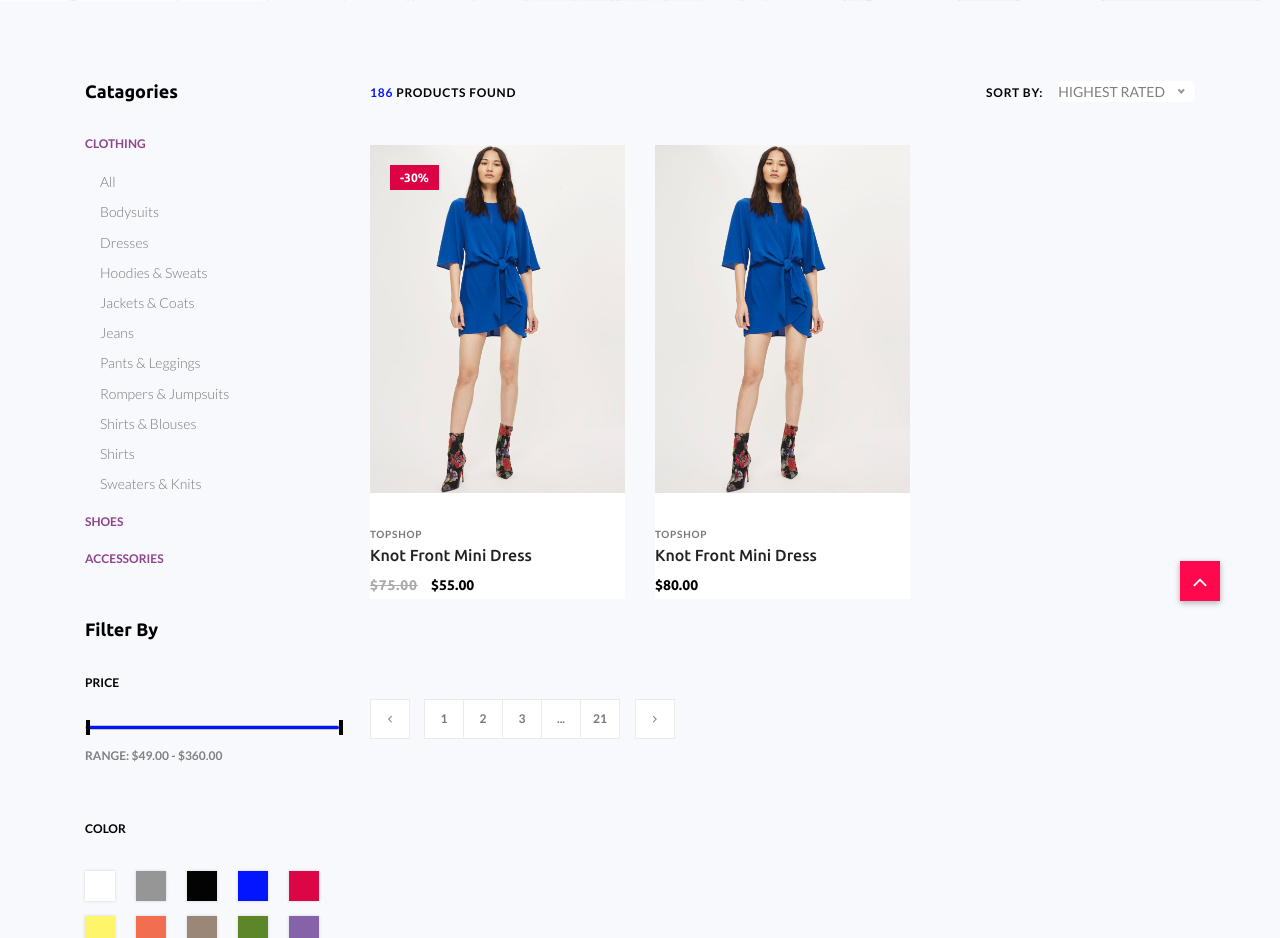
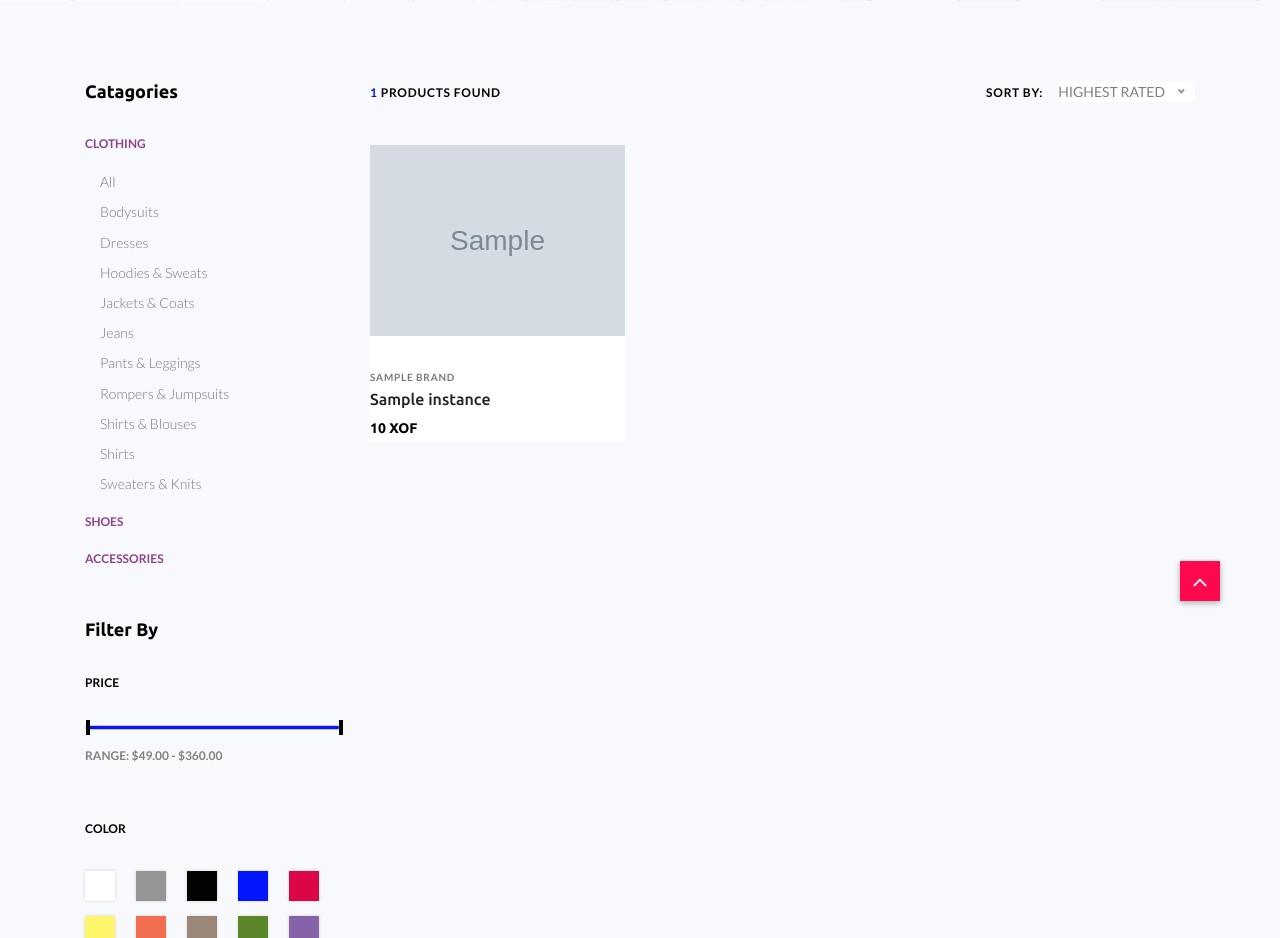
Before and after one commit to FranckyPopo/mechant_chop, a Django app: template shop/templates/shop/pages/shop.html in a window 1280 px wide. Shown: the part 139-1077 px from the top of the page. Run offline with Django 4.2, Linux system fonts and the light colour scheme; tables that the repository leaves empty hold one stand-in row (values such as "Sample post"); the template is opened without the code that fills it: values that come from a table or form of the project are taken from there, most other values are stand-ins (such as "Sample title", 1, 10 or a date in 2020); grey boxes marked "Sample" are stand-in pictures; parts of the project's set-up code (start-up, migrations or seed data) failed here and were passed over; some libraries are stand-ins or nearby versions; some web fonts are replaced.

Commit message:
Création du systéme de pagination

```diff
--- a/shop/templates/shop/pages/shop.html
+++ b/shop/templates/shop/pages/shop.html
@@ -150,7 +150,7 @@
                                 <div class="product-topbar d-flex align-items-center justify-content-between">
                                     <!-- Total Products -->
                                     <div class="total-products">
-                                        <p><span>186</span> products found</p>
+                                        <p><span>{{ page_obj.object_list|length }}</span> products found</p>
                                     </div>
                                     <!-- Sorting -->
                                     <div class="product-sorting d-flex">
@@ -170,89 +170,117 @@
                         </div>
 
                         <div class="row">
+
+                            {% for instance in page_obj %}
                                 <!-- Single Product -->
                                 <div class="col-12 col-sm-6 col-lg-4">
                                     <div class="single-product-wrapper">
                                         <!-- Product Image -->
                                         <div class="product-img">
-                                        <img src="{% static 'shop/img/product-img/product-1.jpg' %}" alt="">
+                                            <img src="{{ instance.first_photo.url }}" alt="">
                                             <!-- Hover Thumb -->
-                                        <img class="hover-img" src="{% static 'shop/img/product-img/product-1.jpg' %}" alt="">
-
+                                            <img class="hover-img" src="{{ instance.second_photo.url }}" alt="">
                                             <!-- Product Badge -->
+                                            {% if instance.is_promotion %}
                                                 <div class="product-badge offer-badge">
-                                            <span>-30%</span>
+                                                    <span>-{{ instance.get_price_promotion.reduction }}{{ instance.get_price_promotion.symbole }}</span>
                                                 </div>
+                                            {% endif %}
                                             <!-- Favourite -->
-                                        <div class="product-favourite">
+                                            {% if user.is_authenticated %}
+                                                <div
+                                                    hx-trigger="click"
+                                                    hx-post="{% url 'shop_favourite' instance.pk %}"
+                                                    hx-swap="none"
+                                                    class="product-favourite">
+                                                    {% if instance in user.likes.all %}
+                                                        <a href="#" class="favme fa fa-heart active"></a>
+                                                    {% else %}
                                                         <a href="#" class="favme fa fa-heart"></a>
+                                                    {% endif %}
                                                 </div>
+                                            {% endif %}
                                         </div>
-
                                         <!-- Product Description -->
                                         <div class="product-description">
-                                        <span>topshop</span>
-                                        <a href="single-product-details.html">
-                                            <h6>Knot Front Mini Dress</h6>
+                                            <span>{{ instance.brand }}</span>
+                                            <a href="{% url 'shop_detail_product' instance.slug %}">
+                                                <h6 id="ppp">{{ instance.name }}</h6>
                                             </a>
-                                        <p class="product-price"><span class="old-price">$75.00</span> $55.00</p>
-
+                                             <!-- Price product -->
+                                            <p class="product-price">
+                                                {% if instance.is_promotion %}
+                                                    <span class="old-price">{{ instance.price }} XOF</span>
+                                                    {{ instance.get_price_promotion.price_promotion }} XOF
+                                                {% else %}
+                                                    {{ instance.price }} XOF
+                                                {% endif %}
+                                            </p>
                                             <!-- Hover Content -->
                                             <div class="hover-content">
                                                 <!-- Add to Cart -->
-                                            <div class="add-to-cart-btn">
-                                                <a href="#" class="btn essence-btn">Add to Cart</a>
+                                                <form method="post" class="btn essence-btn">
+                                                    {% csrf_token %}
+                                                    <div class="add-to-cart-btn"
+                                                        hx-post="{% url 'shop_add_product_cart' instance.pk %}"
+                                                        hx-target=".cart-list"
+                                                        hx-swap="innerHTML"
+                                                        hx-trigger="click">
+                                                        <a href="#" >
+                                                            Ajouter au parnier
+                                                        </a>
                                                     </div>
+                                                </form>
                                             </div>
                                         </div>
                                     </div>
                                 </div>
 
-                            <!-- Single Product -->
-                            <div class="col-12 col-sm-6 col-lg-4">
-                                <div class="single-product-wrapper">
-                                    <!-- Product Image -->
-                                    <div class="product-img">
-                                        <img src="{% static 'shop/img/product-img/product-1.jpg' %}" alt="">
-                                        <!-- Hover Thumb -->
-                                        <img class="hover-img" src="{% static 'shop/img/product-img/product-1.jpg' %}" alt="">
-
-                                        <!-- Favourite -->
-                                        <div class="product-favourite">
-                                            <a href="#" class="favme fa fa-heart"></a>
-                                        </div>
-                                    </div>
-
-                                    <!-- Product Description -->
-                                    <div class="product-description">
-                                        <span>topshop</span>
-                                        <a href="single-product-details.html">
-                                            <h6>Knot Front Mini Dress</h6>
-                                        </a>
-                                        <p class="product-price">$80.00</p>
-
-                                        <!-- Hover Content -->
-                                        <div class="hover-content">
-                                            <!-- Add to Cart -->
-                                            <div class="add-to-cart-btn">
-                                                <a href="#" class="btn essence-btn">Add to Cart</a>
-                                            </div>
-                                        </div>
-                                    </div>
-                                </div>
-                            </div>
+                            {% endfor %}
                         </div>
                     </div>
                     <!-- Pagination -->
                     <nav aria-label="navigation">
+
                         <ul class="pagination mt-50 mb-70">
-                            <li class="page-item"><a class="page-link" href="#"><i class="fa fa-angle-left"></i></a></li>
-                            <li class="page-item"><a class="page-link" href="#">1</a></li>
-                            <li class="page-item"><a class="page-link" href="#">2</a></li>
-                            <li class="page-item"><a class="page-link" href="#">3</a></li>
-                            <li class="page-item"><a class="page-link" href="#">...</a></li>
-                            <li class="page-item"><a class="page-link" href="#">21</a></li>
-                            <li class="page-item"><a class="page-link" href="#"><i class="fa fa-angle-right"></i></a></li>
+
+
+                            {% if page_obj.has_previous %}
+                                <!-- Page précedentes -->
+                                <li class="page-item">
+                                    <a class="page-link" href="?page=1">
+                                        <i class="fa fa-angle-left"></i>
+                                    </a>
+                                </li>
+
+                                <!-- Première page  -->
+                                <li class="page-item">
+                                    <a class="page-link" href="?page={{ page_obj.previous_page_number }}">
+                                        {{ page_obj.previous_page_number }}
+                                    </a>
+                                </li>
+
+                            {% endif %}
+
+
+                            {% if page_obj.has_next %}
+                                <!-- Page suivantes -->
+                                <li class="page-item">
+                                    <a class="page-link" href="?page={{ page_obj.next_page_number }}">
+                                        {{ page_obj.next_page_number }}
+                                    </a>
+                                </li>
+
+                                <!-- Derniere pages -->
+                                <li class="page-item">
+                                    <a class="page-link" href="?page={{ page_obj.paginator.num_pages }}">
+                                        <i class="fa fa-angle-right"></i>
+                                    </a>
+                                </li>
+                            {% endif %}
+
+
+
                         </ul>
                     </nav>
                 </div>
```
Also changed, not shown: shop/views.py (+23 -2 lines). Lines whose indentation alone changed are shown as unchanged.
